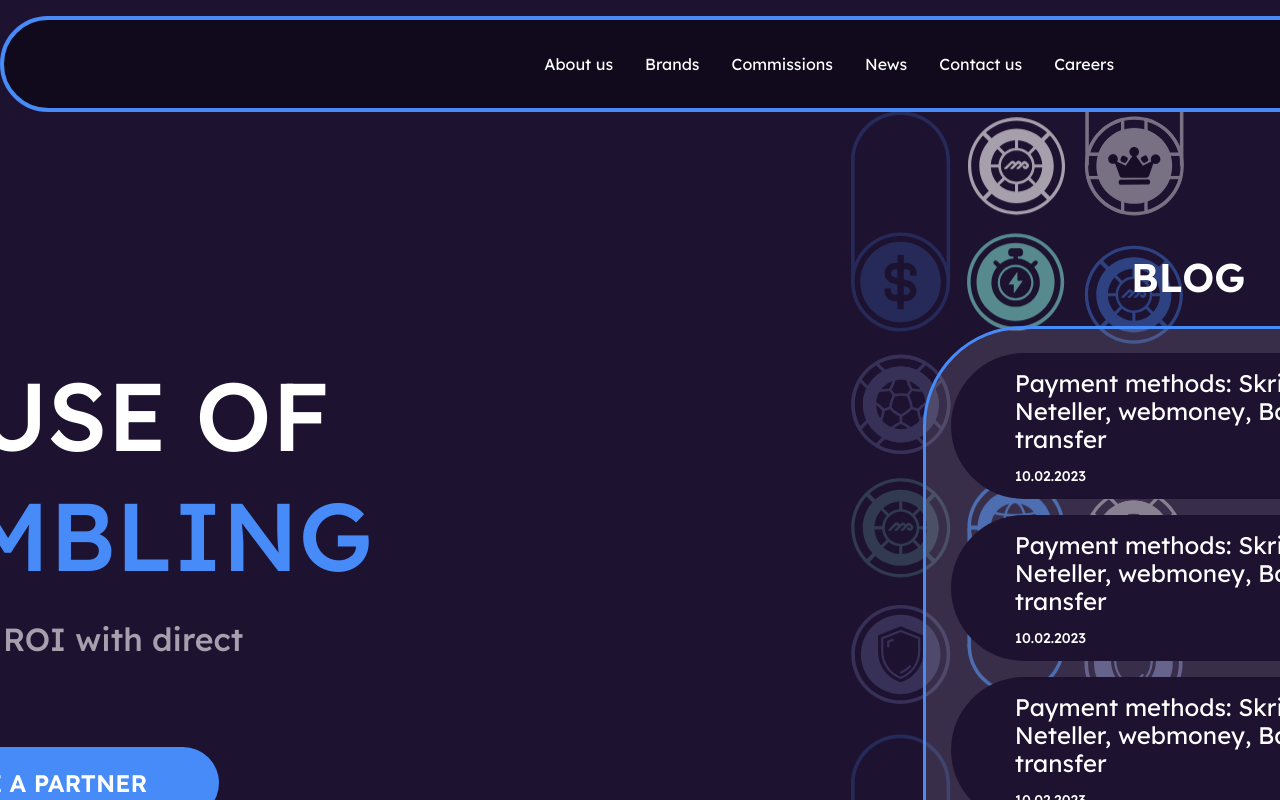
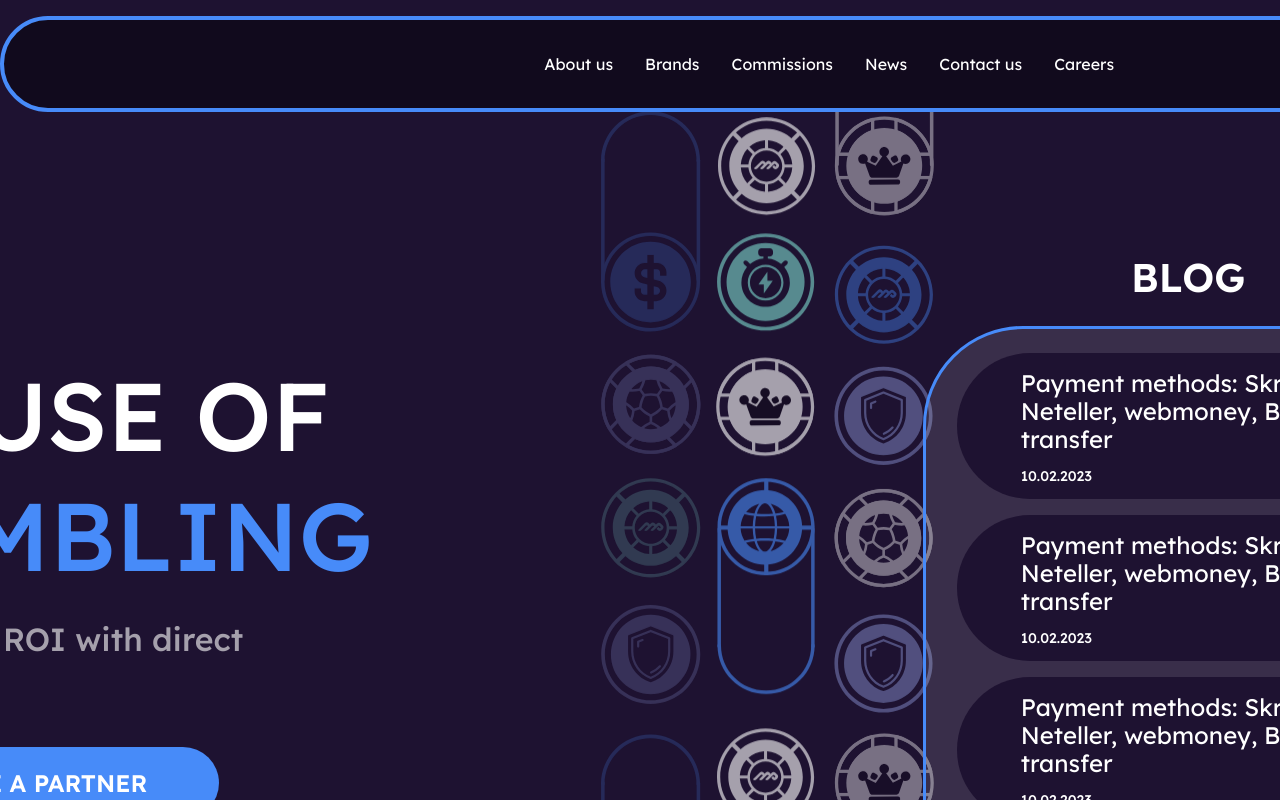
Before and after one commit to Mariklimova/WebPage, a React (Vite) app in the folder client/: page / in a window 1280 px wide. Shown: the top 800 px of the page. Built offline with nearby package versions, Linux system fonts and the light colour scheme.

Commit message:
working with the scrollbar

```diff
--- a/client/src/pages/HomePage/home.module.css
+++ b/client/src/pages/HomePage/home.module.css
@@ -51,7 +51,7 @@
 
 
 .block_animation {
-    /* left: 1220px; */
+    left: -250px;
     display: flex;
     flex-direction: column;
     justify-content: center;
@@ -132,7 +132,7 @@
         border-radius: 100px;
         background: #FFFFFF1F;
         border: 3px solid #478BF9;
-        /* display: flex; */
+        display: flex;
         /* padding-top: 10px; */
 
         .scroll_bar {
@@ -143,7 +143,7 @@
             /* margin-left: 2px; */
             border-radius: 100px;
             overflow-y: scroll;
-            padding: 24px 30px 20px 16px;
+            padding: 24px 15px 20px 25px;
 
             &::-webkit-scrollbar {
                 width: 8px;
@@ -167,7 +167,7 @@
 
 .block_info .scroll_bar::-webkit-scrollbar-track {
     background-color: #fff;
-    height: 5px;
+    /* height: 5px; */
     border-radius: 10px;
     /* margin-top: 96px; */
 }
```
